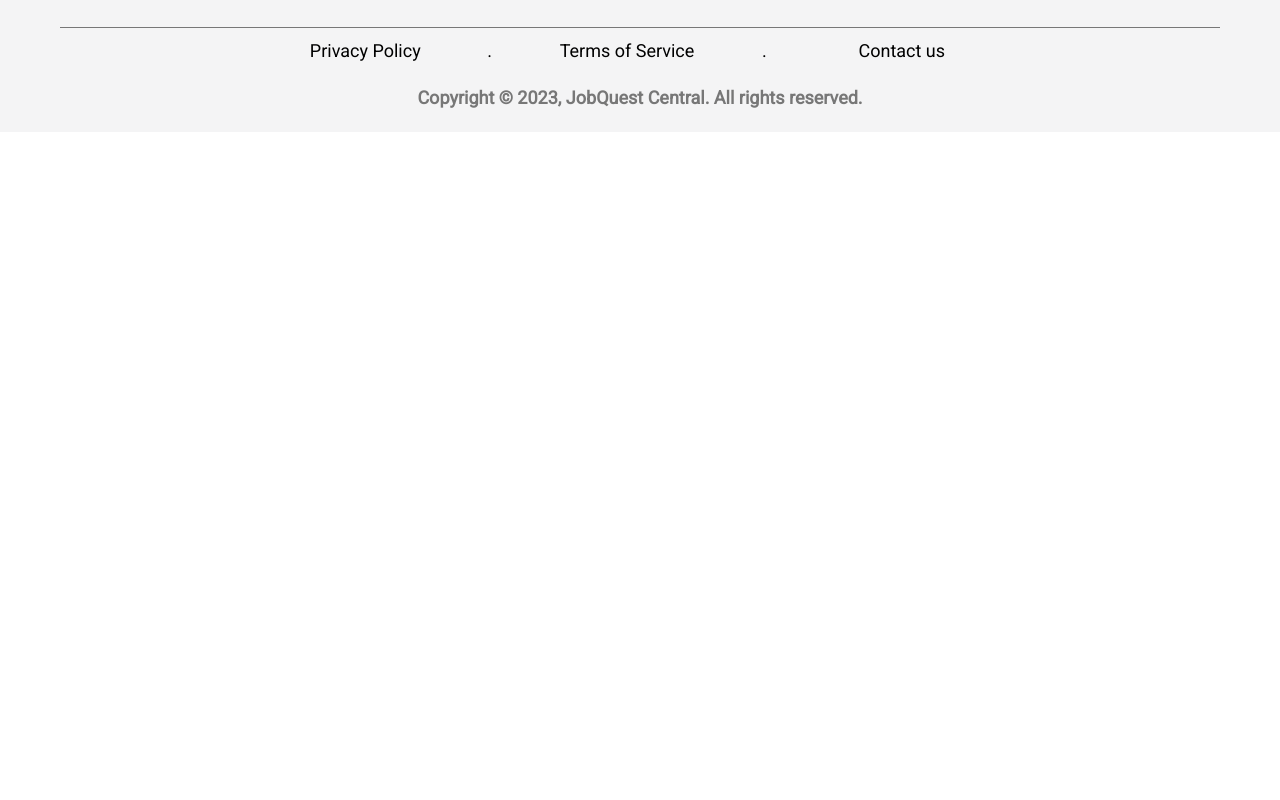
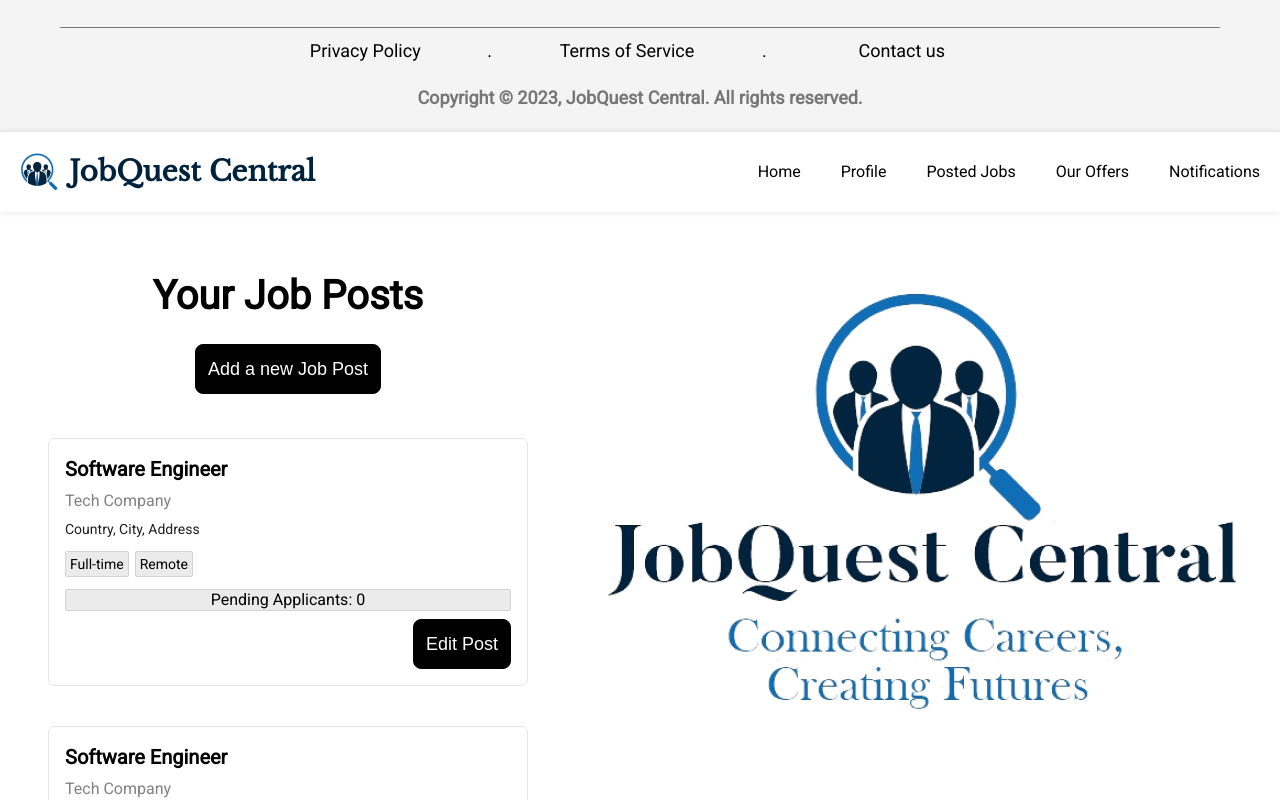
Before and after one commit to G-Jasser/GMC-Final-Project, a React (Vite) app: page / in a window 1280 px wide. Shown: the part 1340-2140 px from the top of the page. Before the commit the page ends 1472 px from the top, so only its background shows below. Built offline with nearby package versions, Linux system fonts and the light colour scheme.

Commit message:
edit button

```diff
--- a/src/App.jsx
+++ b/src/App.jsx
@@ -16,6 +16,7 @@
 import ProfileSeekerPage from './components/ProfileSeekerPage'
 import { ReceivedAppSection } from './components/ReceivedAppSection'
 import { RecruiterAboutUsSection } from './components/RecruiterAboutUsSection'
+import PostedJobsPage from './components/PostedJobsPage';
 
 function App() {
   return (
@@ -23,6 +24,7 @@
       <NavbarSignedSeeker/>
       <EditProfileSection/>
       <GeneralFooter />
+      <PostedJobsPage/>
     </>
   )
 }
--- a/src/components/JobCardForRecruiter.jsx
+++ b/src/components/JobCardForRecruiter.jsx
@@ -32,6 +32,11 @@
                 <div className="pending-applicants">
                     Pending Applicants: {JobDetailMock.pending_applicants}
                 </div>
+                <div className="btn-right">
+                    <button className="button-styled secondary-button">
+                        Edit Post
+                    </button>
+                </div>
             </div>
         </div>
     );
--- a/src/css/style.css
+++ b/src/css/style.css
@@ -815,3 +815,6 @@
 .btn-wd {
     width: 160px;
 }
+.btn-right {
+    align-self: flex-end;
+}
```
